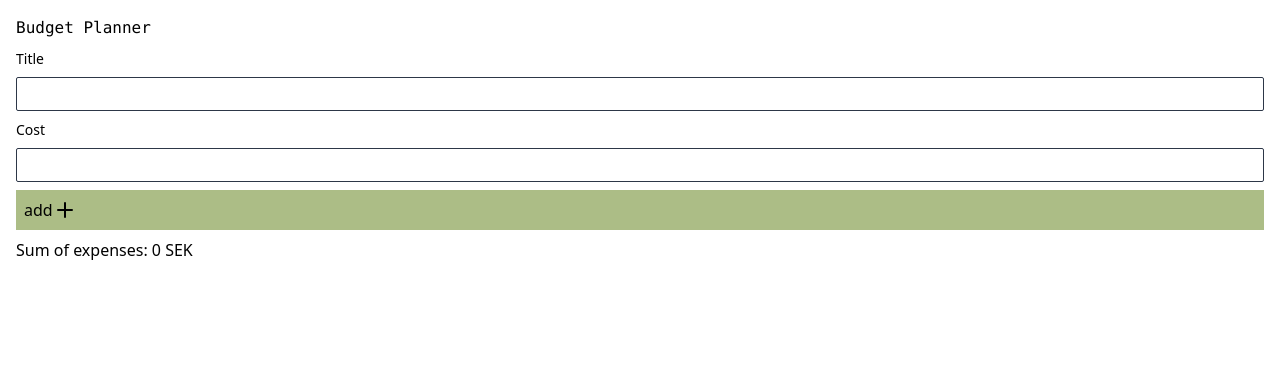
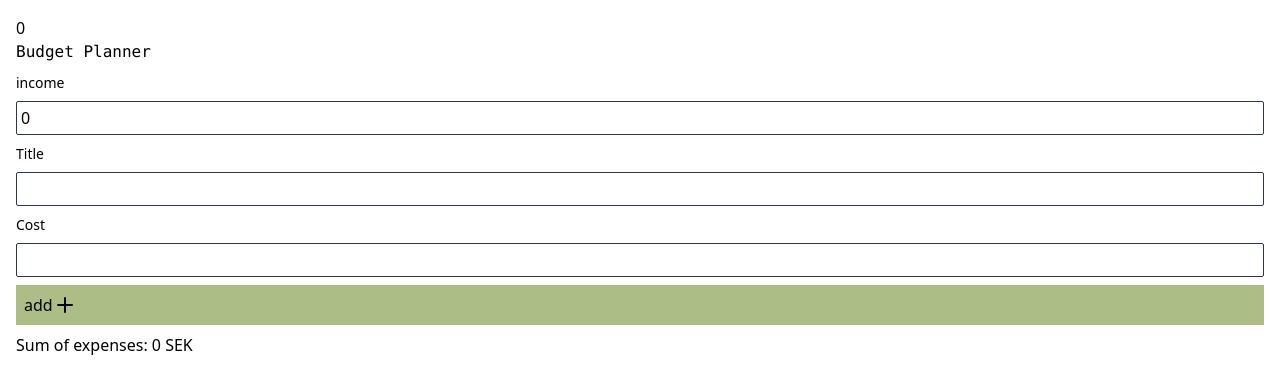
Before and after one commit to jdagmar/budget-planner, a React (Create React App) app: page / in a window 1280 px wide. Shown: the top 390 px of the page. Built offline with nearby package versions, Linux system fonts and the light colour scheme.

Commit message:
Add component to handle income

```diff
--- a/src/App.tsx
+++ b/src/App.tsx
@@ -1,5 +1,11 @@
 import React, { useReducer } from 'react';
-import { ExpenseForm, ExpenseSummary, Header, ExpenseList } from './components';
+import {
+  ExpenseForm,
+  ExpenseSummary,
+  Header,
+  ExpenseList,
+  IncomeForm,
+} from './components';
 import { Action, State } from './State';
 
 const reducer = (state: State, action: Action): State => {
@@ -15,12 +21,23 @@ const reducer = (state: State, action: Action): State => {
         ...state,
         addExpenseForm: action.payload,
       };
+    case 'setIncome':
+      return {
+        ...state,
+        income: action.payload,
+      };
+    case 'updateIncome':
+      return {
+        ...state,
+        income: action.payload,
+      };
   }
 };
 
 const initState: State = {
   expenses: [],
   addExpenseForm: {},
+  income: 0,
 };
 
 export const AppContext = React.createContext([
@@ -33,7 +50,14 @@ export const App = () => {
 
   return (
     <main className="m-4">
+      <p>{state.income}</p>
       <Header />
+      <IncomeForm
+        income={state.income}
+        onChange={income => {
+          dispatch({ type: 'setIncome', payload: income });
+        }}
+      />
       <ExpenseForm
         onSubmit={expense => dispatch({ type: 'addExpense', payload: expense })}
         expenseForm={state.addExpenseForm}
--- /dev/null
+++ b/src/components/IncomeForm.tsx
@@ -0,0 +1,19 @@
+import React from 'react';
+import { Input } from './Input';
+import { Button } from './Button';
+
+type Props = {
+  income: number;
+  onChange: (a: number) => void;
+};
+
+export const IncomeForm = (props: Props) => {
+  return (
+    <Input
+      label="income"
+      type="string"
+      value={props.income.toString()}
+      onChange={income => props.onChange(parseInt(income))}
+    />
+  );
+};
--- a/src/components/index.tsx
+++ b/src/components/index.tsx
@@ -5,3 +5,4 @@ export { Button } from './Button';
 export { AddIcon } from './Icons';
 export { ExpenseForm } from './ExpenseForm';
 export { ExpenseList } from './ExpenseList';
+export { IncomeForm } from './IncomeForm';
```
Also changed, not shown: src/State.tsx (+16 -1 lines).
